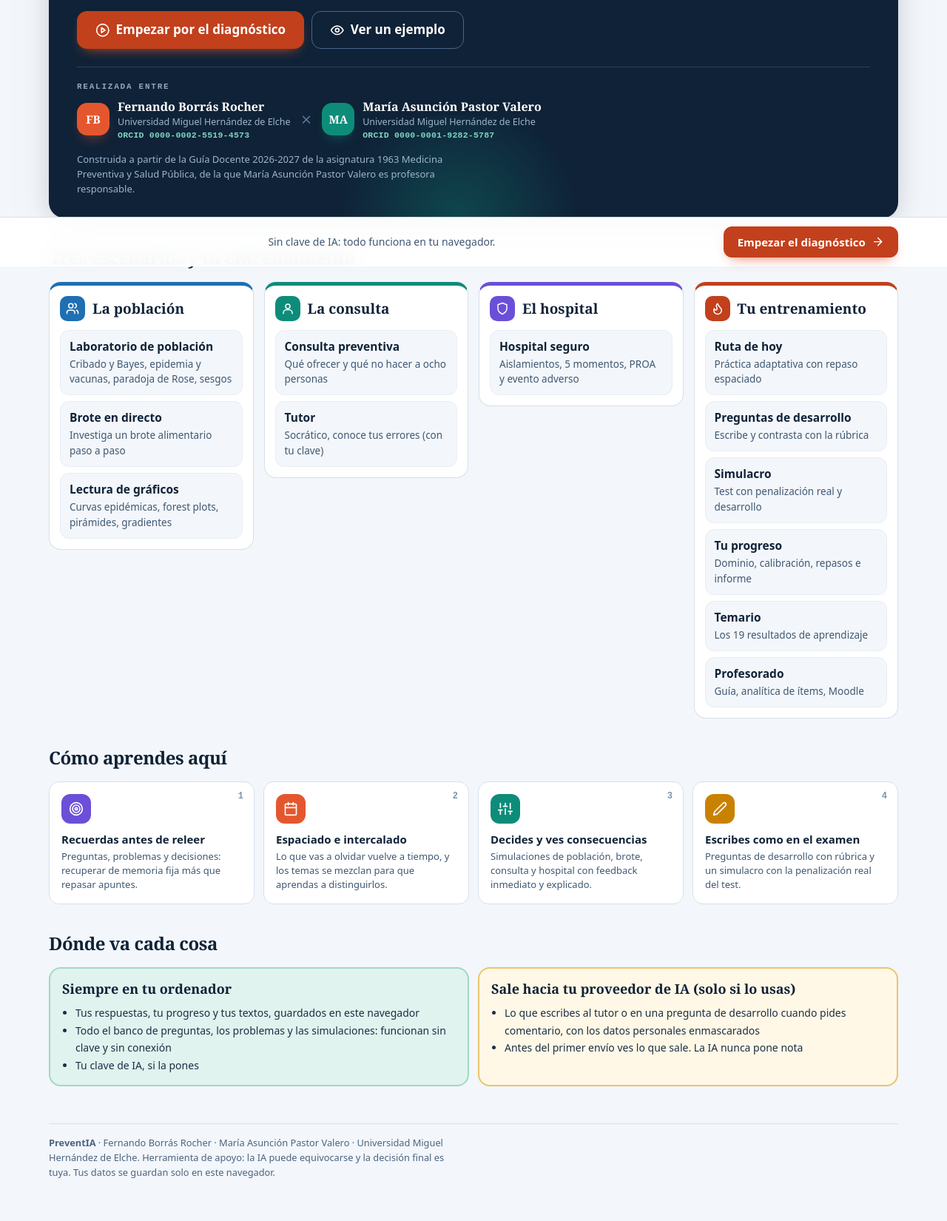
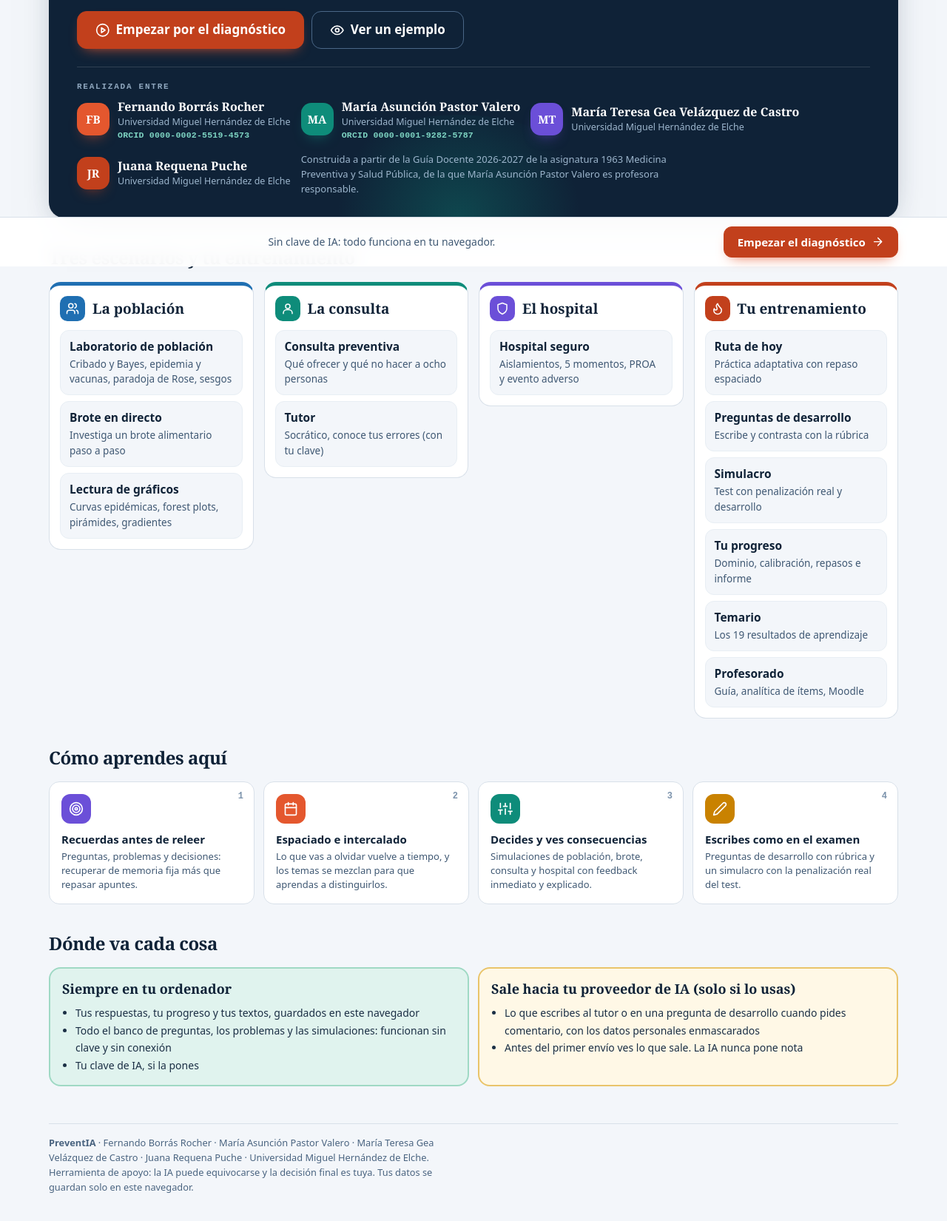
Before and after one commit to fborrasumh/preventia, a plain HTML site: page index.html in a window 1280 px wide. Shown: the part 440-2090 px from the top of the page at 74% size. Drawn offline with Linux system fonts and the light colour scheme.

Commit message:
PreventIA 1.1.0: añade a María Teresa Gea Velázquez de Castro y Juana Requena Puche como autoras (MIT)
Co-Authored-By: Claude Opus 5.5 <noreply@anthropic.com>
Claude-Session: https://claude.ai/code/session_01NYwSVkuamd6QkADQuZdeRP

```diff
--- a/index.html
+++ b/index.html
@@ -1,7 +1,7 @@
 <!DOCTYPE html>
 <html lang="es"><head><meta charset="utf-8"><meta name="viewport" content="width=device-width,initial-scale=1"><meta name="theme-color" content="#0F2237">
 <meta http-equiv="Content-Security-Policy" content="default-src 'none'; script-src 'unsafe-inline'; style-src 'unsafe-inline' https://fonts.googleapis.com; font-src https://fonts.gstatic.com; img-src data: blob:; media-src blob: data:; connect-src https://api.openai.com https://generativelanguage.googleapis.com https://api.anthropic.com; base-uri 'none'; form-action 'none'">
-<meta name="author" content="Fernando Borrás Rocher; María Asunción Pastor Valero">
+<meta name="author" content="Fernando Borrás Rocher; María Asunción Pastor Valero; María Teresa Gea Velázquez de Castro; Juana Requena Puche">
 <meta name="description" content="Sistema de aprendizaje de la asignatura 1963 Medicina Preventiva y Salud Pública (Grado en Medicina, UMH): práctica adaptativa, problemas calculados, brote simulado, consulta preventiva, hospital seguro, lectura de gráficos y preguntas de desarrollo.">
 <title>PreventIA · Medicina Preventiva y Salud Pública: aprender decidiendo</title><link rel="preconnect" href="https://fonts.googleapis.com">
 <link rel="preconnect" href="https://fonts.gstatic.com" crossorigin>
@@ -555,8 +555,10 @@ blockquote.pv-cita{margin:8px 0 12px;padding:10px 14px;border-left:4px solid #9F
     <div class="actions"><button class="btn btn-primary btn-big" id="btnStart" type="button"><svg class="i"><use href="#i-play"/></svg><span data-i18n="s.empezar">Empezar por el diagnóstico</span></button><button class="btn btn-ghost btn-big" id="btnEjemplo" type="button"><svg class="i"><use href="#i-eye"/></svg><span data-i18n="s.ejemplo">Ver un ejemplo</span></button></div>
     <p class="fa-inicio" id="inicioProj"></p>
 <div class="fa-autores"><span class="fa-autores-cap" data-i18n="Realizada entre">Realizada entre</span>
-      <div class="fa-autor"><span class="fa-av" style="--c:#E4572E">FB</span><div><b>Fernando Borrás Rocher</b><small>Universidad Miguel Hernández de Elche</small><a class="fa-orcid" href="https://orcid.org/0000-0002-5519-4573" target="_blank" rel="noopener">ORCID 0000-0002-5519-4573</a></div></div><span class="fa-x">×</span>
+      <div class="fa-autor"><span class="fa-av" style="--c:#E4572E">FB</span><div><b>Fernando Borrás Rocher</b><small>Universidad Miguel Hernández de Elche</small><a class="fa-orcid" href="https://orcid.org/0000-0002-5519-4573" target="_blank" rel="noopener">ORCID 0000-0002-5519-4573</a></div></div>
       <div class="fa-autor"><span class="fa-av" style="--c:#0E8C7A">MA</span><div><b>María Asunción Pastor Valero</b><small>Universidad Miguel Hernández de Elche</small><a class="fa-orcid" href="https://orcid.org/0000-0001-9282-5787" target="_blank" rel="noopener">ORCID 0000-0001-9282-5787</a></div></div>
+      <div class="fa-autor"><span class="fa-av" style="--c:#6B4FD8">MT</span><div><b>María Teresa Gea Velázquez de Castro</b><small>Universidad Miguel Hernández de Elche</small></div></div>
+      <div class="fa-autor"><span class="fa-av" style="--c:#C2401C">JR</span><div><b>Juana Requena Puche</b><small>Universidad Miguel Hernández de Elche</small></div></div>
       <p class="fa-idea" data-i18n="s.idea">Construida a partir de la Guía Docente 2026-2027 de la asignatura 1963 Medicina Preventiva y Salud Pública, de la que María Asunción Pastor Valero es profesora responsable.</p></div>
   </div>
   <h2 class="sec-title" data-i18n="Tres escenarios y tu entrenamiento">Tres escenarios y tu entrenamiento</h2>
@@ -659,7 +661,7 @@ blockquote.pv-cita{margin:8px 0 12px;padding:10px 14px;border-left:4px solid #9F
 </section>
 </main>
 
-<footer class="fa-foot"><hr><p><b>PreventIA</b> · Fernando Borrás Rocher · María Asunción Pastor Valero · Universidad Miguel Hernández de Elche. <span data-i18n="f.pie">Herramienta de apoyo: la IA puede equivocarse y la decisión final es tuya. Tus datos se guardan solo en este navegador.</span></p></footer>
+<footer class="fa-foot"><hr><p><b>PreventIA</b> · Fernando Borrás Rocher · María Asunción Pastor Valero · María Teresa Gea Velázquez de Castro · Juana Requena Puche · Universidad Miguel Hernández de Elche. <span data-i18n="f.pie">Herramienta de apoyo: la IA puede equivocarse y la decisión final es tuya. Tus datos se guardan solo en este navegador.</span></p></footer>
 <div class="bottomnav"><div class="bn-in"><button class="btn btn-ghost" id="navBack" type="button"><svg class="i"><use href="#i-left"/></svg><span data-i18n="Atrás">Atrás</span></button><div class="bn-hint" id="navHint"></div><button class="btn btn-primary" id="navNext" type="button"><span id="navNextTxt">Siguiente</span><svg class="i"><use href="#i-right"/></svg></button></div></div>
 
 <div class="modal" id="mIA" role="dialog" aria-modal="true" aria-labelledby="mIAT"><div class="modal-box"><div class="modal-head"><h2 id="mIAT" data-i18n="Inteligencia artificial">Inteligencia artificial</h2><button type="button" data-close data-i18n="Cerrar">Cerrar</button></div><div class="modal-body">
@@ -3390,7 +3392,7 @@ document.addEventListener('change', async e => {
   catch (err) { toast(err.message || t('No se pudo leer la copia'), 6000); }
   e.target.value = '';
 });
-const VERSION = '1.0.0';
+const VERSION = '1.1.0';
 function datosAnonimos() {
   const t0 = S.m.ev.length ? S.m.ev[0].t : ahora();
   return {formato: 'preventia-datos/1', version: VERSION, asignatura: ASIG.codigo, pseud: S.pseud, generado: new Date().toISOString().slice(0, 10), ejemplo: !!S.esEjemplo,
```
Also changed, not shown: 3 other files.
